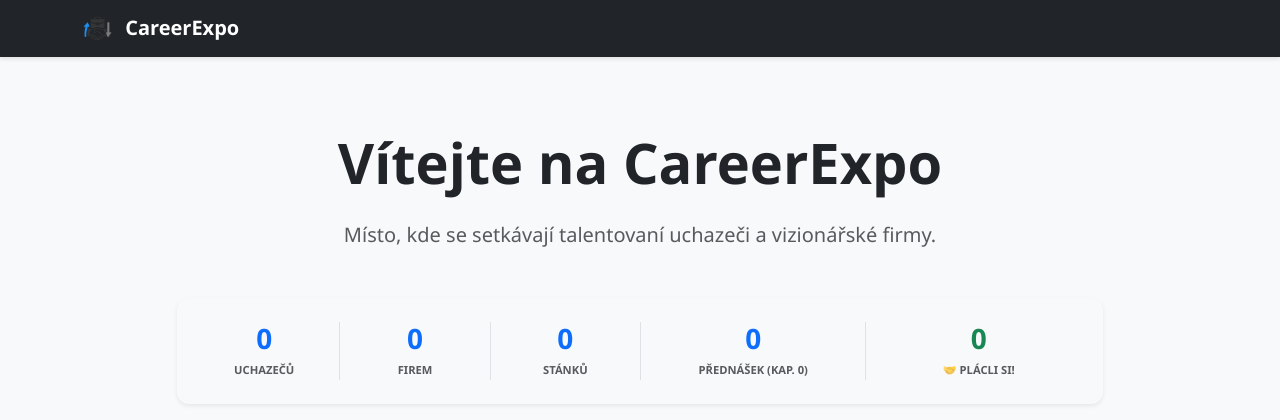
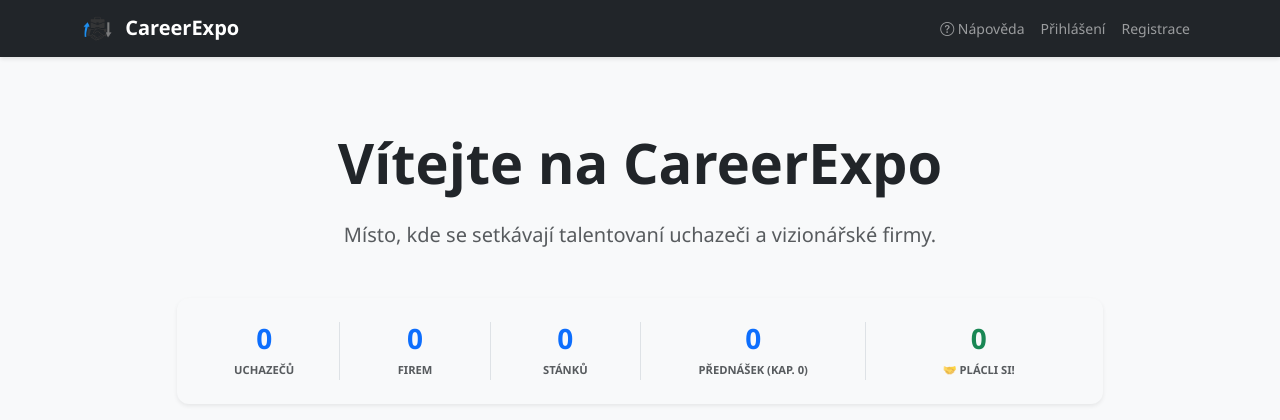
Before and after one commit to antoninecer/careerexpo, a PHP site: page /careerexpo/index.php in a window 1280 px wide. Shown: the top 420 px of the page. Run offline with PHP 8.4, Linux system fonts and the light colour scheme; data that the repository does not hold is empty; some libraries are stand-ins or nearby versions.

Commit message:
head help

```diff
--- a/templates/header.php
+++ b/templates/header.php
@@ -37,6 +37,9 @@
             </button>
             <div class='collapse navbar-collapse' id='navbarNav'>
                 <ul class='navbar-nav ms-auto small'>
+                    <!-- Viditelné pro všechny -->
+                    <li class='nav-item'><a class='nav-link' href='/help.php'><i class='bi bi-question-circle'></i> Nápověda</a></li>
+
                     <?php if (isLoggedIn()): ?>
                         <?php if (hasRole('admin')): ?>
                             <li class='nav-item dropdown'>
@@ -88,13 +91,11 @@
                             <li class='nav-item'><a class='nav-link' href='/events.php'>Vybrat akci</a></li>
                             <li class='nav-item border-start ms-2 ps-2'><a class='nav-link' href='/dashboard.php'>Dashboard</a></li>
                         <?php endif; ?>
-                        <li class='nav-item'><a class='nav-link' href='/help.php'><i class='bi bi-question-circle'></i> Nápověda</a></li>
-                        <?php if (isLoggedIn()): ?>
-                            <li class='nav-item'><a class='nav-link text-danger' href='/logout.php'>Odhlásit</a></li>
-                        <?php else: ?>
-                            <li class='nav-item'><a class='nav-link' href='/login.php'>Přihlášení</a></li>
-                            <li class='nav-item'><a class='nav-link' href='/register.php'>Registrace</a></li>
-                        <?php endif; ?>
+
+                        <li class='nav-item'><a class='nav-link text-danger' href='/logout.php'>Odhlásit</a></li>
+                    <?php else: ?>
+                        <li class='nav-item'><a class='nav-link' href='/login.php'>Přihlášení</a></li>
+                        <li class='nav-item'><a class='nav-link' href='/register.php'>Registrace</a></li>
                     <?php endif; ?>
                 </ul>
             </div>
```
